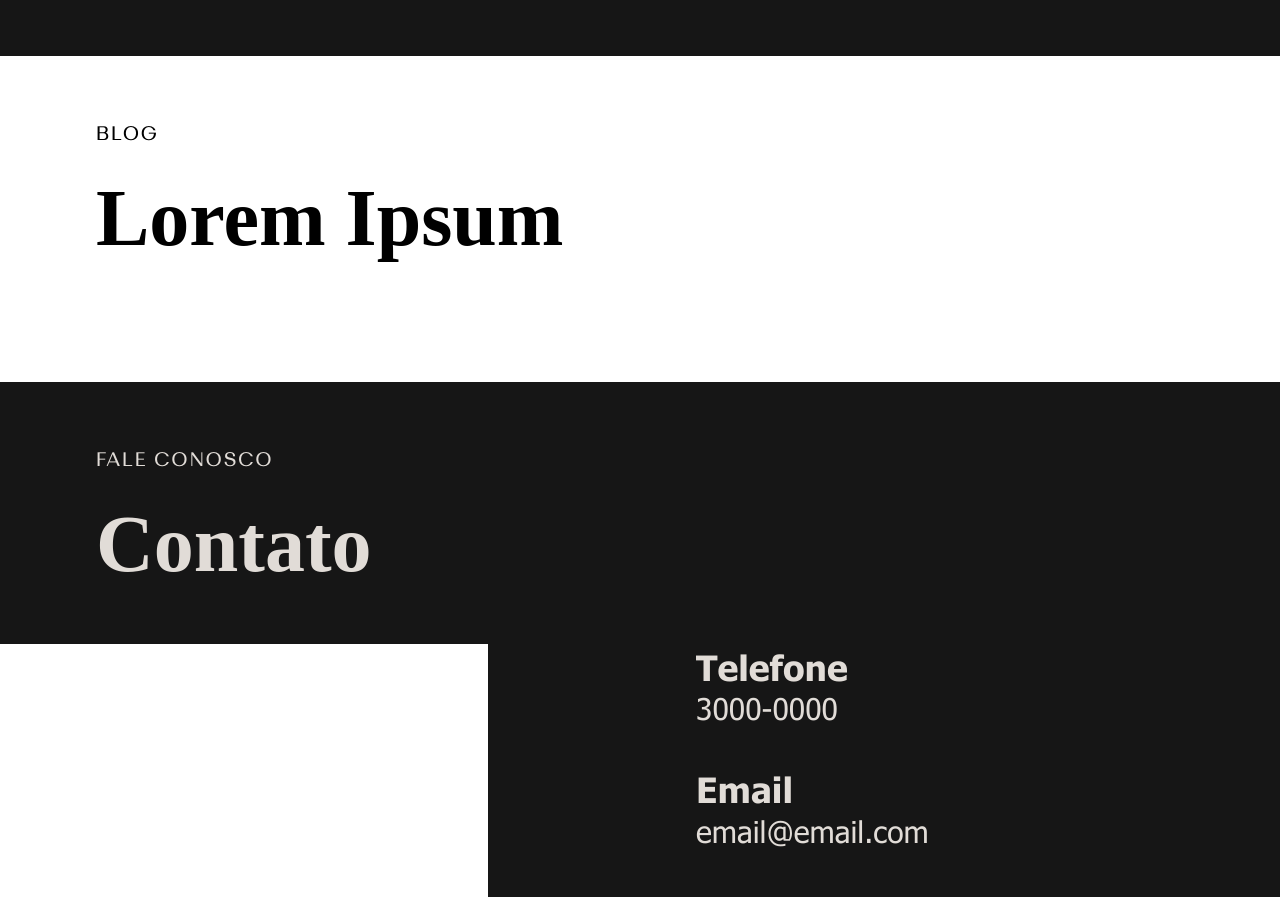
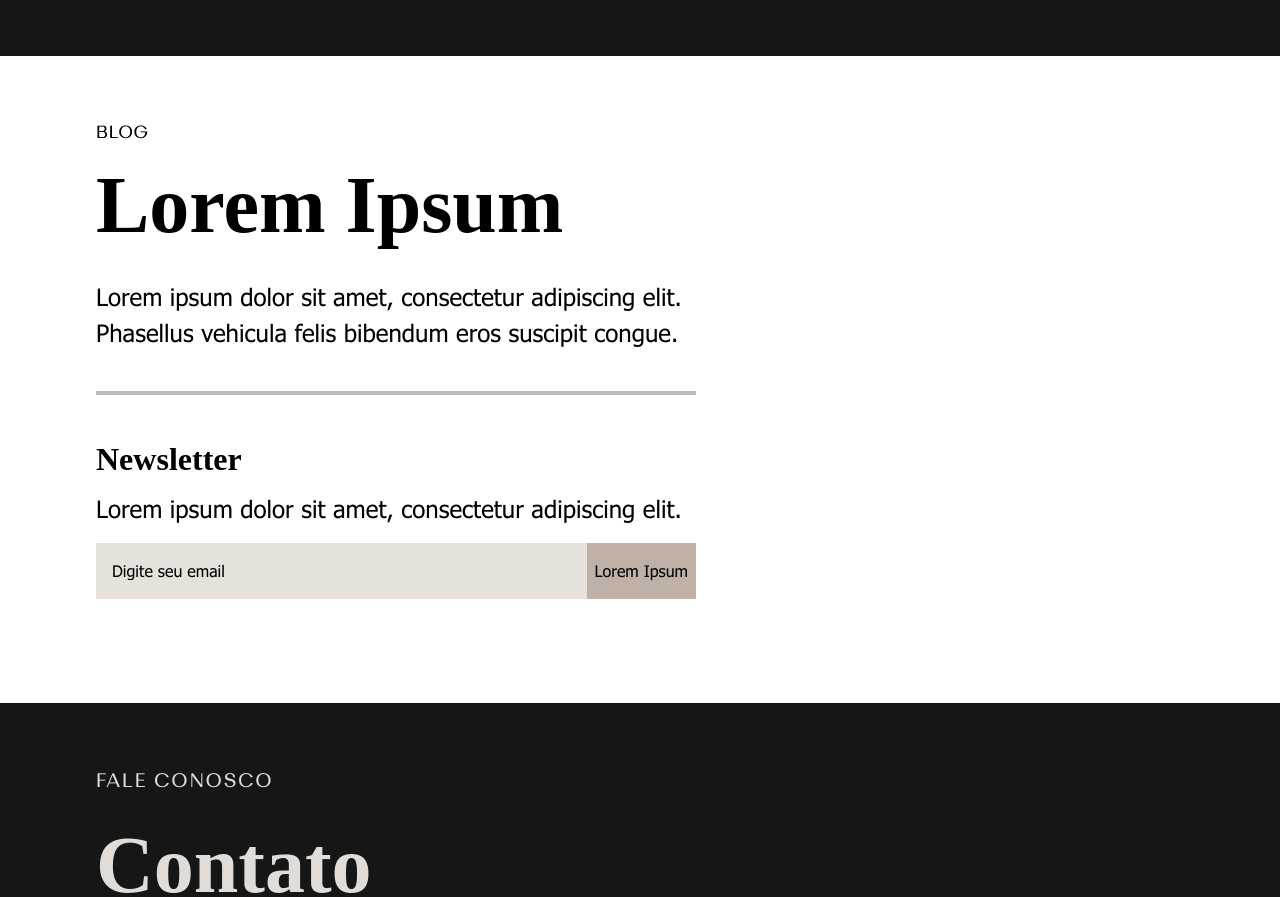
Before and after one commit to masolivs/SPSite, a Next.js app: page / in a window 1280 px wide. Shown: the part 4480-5377 px from the top of the page. Built offline with nearby package versions, Linux system fonts and the light colour scheme; no server answers; the database is empty.

Commit message:
começo da estilização do componente blog

```diff
--- a/src/app/components/blog.tsx
+++ b/src/app/components/blog.tsx
@@ -1,16 +1,53 @@
 'use client'
 
+import { useState } from 'react'
+
 export default function Blog() {
+  const [email, setEmail] = useState("")
+
+  const handleSubmit = async (e: React.FormEvent) => {
+    e.preventDefault()
+    console.log('Enviar email para Resend:', email)
+  }
+
   return (
     <section id="blog" className="bg-white py-16">
       <div className="px-6 sm:px-24 mb-10">
-                <h3 className="font-bodrumsans text-[18px] sm:text-[20px] tracking-widest uppercase">
+        <h3 className="text-[16px] sm:text-[18px] uppercase tracking-wider font-bodrumsans mb-2">
           BLOG
         </h3>
-                <h2 className="font-dm-serif mt-2 text-[48px] sm:text-[80px] font-bold">
+        <h2 className="font-dm-serif text-[48px] sm:text-[80px] font-bold leading-tight mb-6">
           Lorem Ipsum
         </h2>
-
+        <p className="font-tahoma text-[16px] sm:text-[24px] max-w-[600px] mb-10">
+          Lorem ipsum dolor sit amet, consectetur adipiscing elit. Phasellus vehicula felis bibendum eros suscipit congue.
+        </p>
+        <div className="h-[4px] bg-[#C0B9B3] w-full sm:max-w-[600px] my-10"></div>
+        <div className="max-w-[600px]">
+          <h3 className="font-dm-serif text-[24px] sm:text-[32px] mb-2  font-bold">Newsletter</h3>
+          <p className="font-tahoma text-[16px] sm:text-[24px] mb-4">
+            Lorem ipsum dolor sit amet, consectetur adipiscing elit.
+          </p>
+          <form
+            onSubmit={handleSubmit}
+            className="flex flex-col sm:flex-row sm:gap-0"
+          >
+            <input
+              type="email"
+              required
+              placeholder="Digite seu email"
+              value={email}
+              onChange={(e) => setEmail(e.target.value)}
+              className="flex-1 p-4 bg-[#e6e1db] placeholder-black text-black font-tahoma text-base focus:outline-none "
+            />
+            <button
+              type="submit"
+              className="bg-[#bfb1a5] px-2 py-2 font-tahoma text-base hover:opacity-90 transition "
+            >
+              Lorem Ipsum
+            </button>
+          </form>
+        </div>
       </div>
     </section>
   )
--- a/src/app/styles/globals.css
+++ b/src/app/styles/globals.css
@@ -62,6 +62,7 @@
     --color-white: #FFFFFF;
     --bg-off-white: #F5F5F5;
     --bg-dark: #161616;
+    --border-light:#C0B9B3;
   }
 
   .font-dm-serif {
```
Lines whose indentation alone changed are shown as unchanged.
